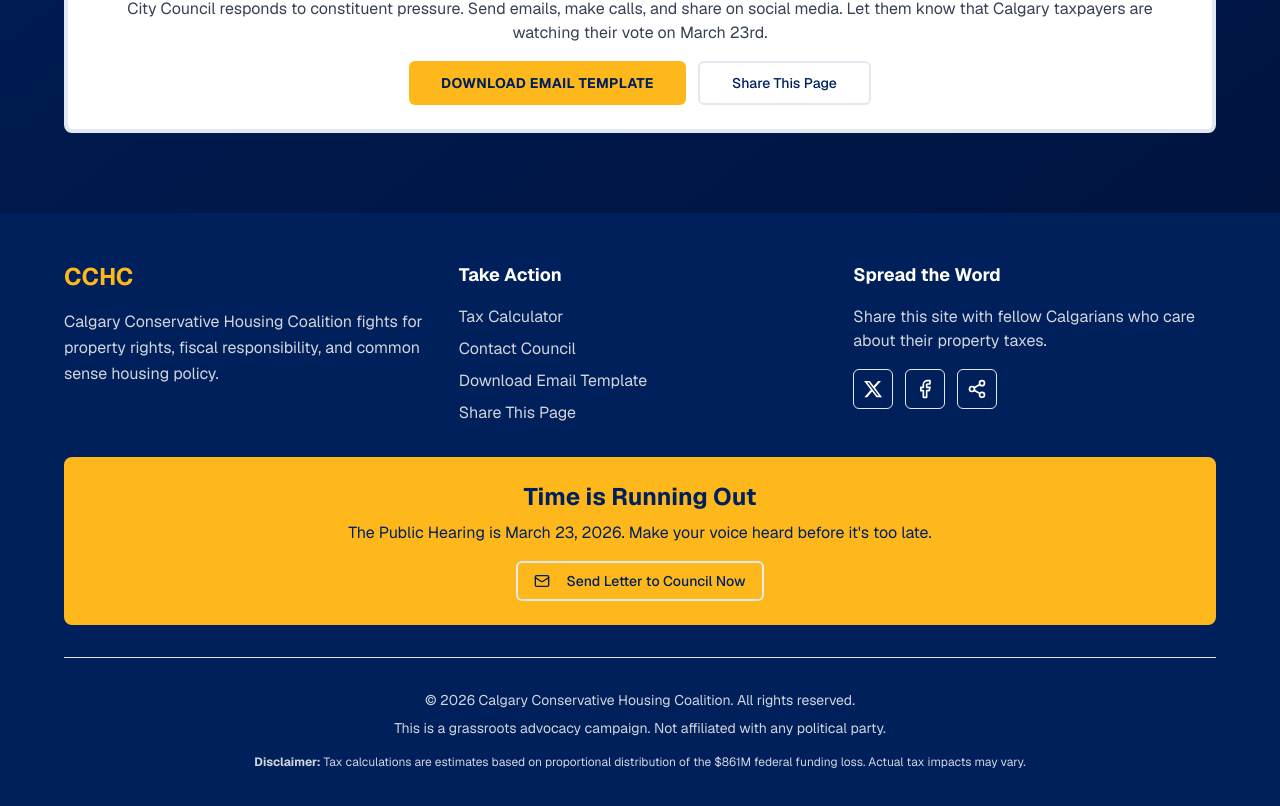
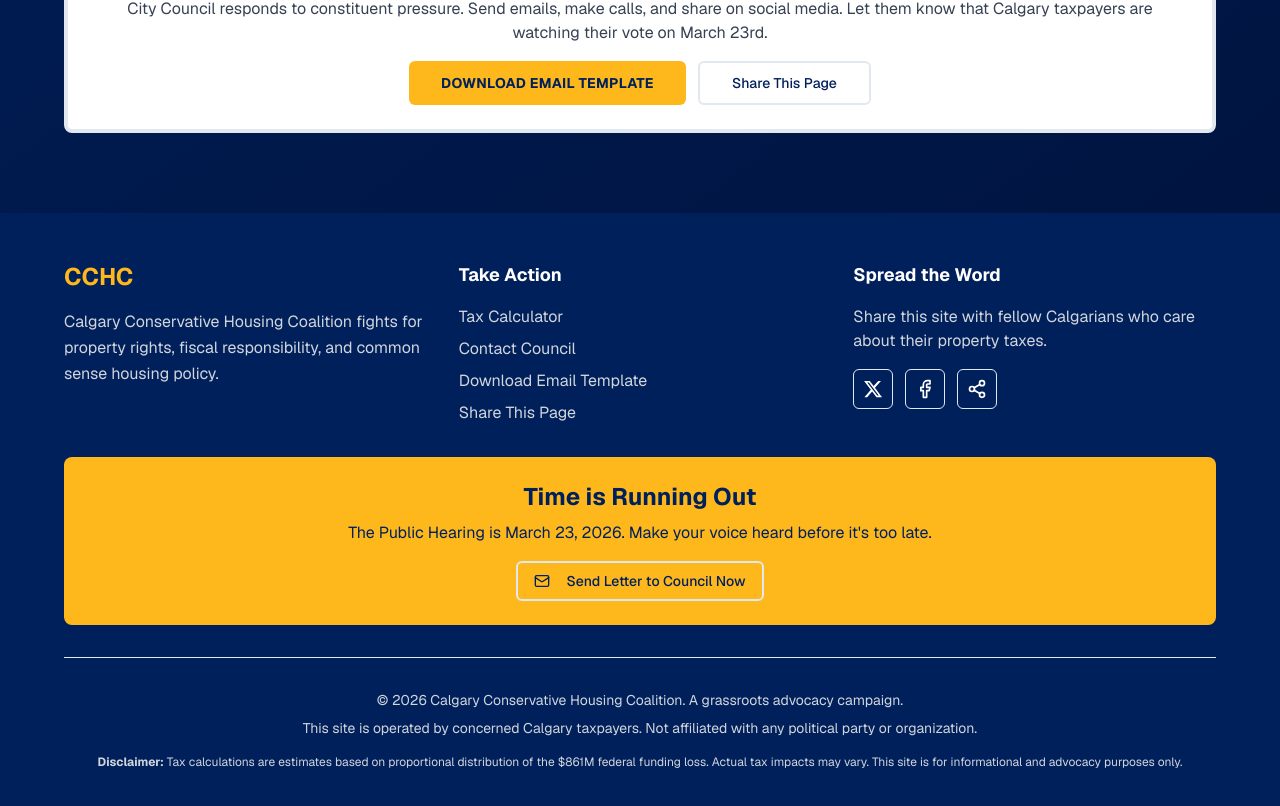
Before and after one commit to pixeltree/cchc-website, a Next.js app: page / in a window 1280 px wide. Shown: the part 4220-5026 px from the top of the page. Built offline with nearby package versions, Linux system fonts and the light colour scheme.

Commit message:
Add anonymous deployment guide and privacy enhancements

```diff
--- a/package.json
+++ b/package.json
@@ -2,6 +2,8 @@
   "name": "cchc-website",
   "version": "0.1.0",
   "private": true,
+  "author": "Anonymous",
+  "license": "UNLICENSED",
   "scripts": {
     "dev": "next dev",
     "build": "next build",
--- a/src/app/layout.tsx
+++ b/src/app/layout.tsx
@@ -15,7 +15,8 @@ const geistMono = Geist_Mono({
 export const metadata: Metadata = {
   title: "CCHC - Stop the $1 Billion Taxpayer Penalty",
   description: "Calgary Conservative Housing Coalition: Don't let City Council waste $861M in federal funding. Calculate your tax penalty and contact your councillor before March 23, 2026.",
-  keywords: "Calgary, housing, rezoning, property tax, City Council, property rights, fiscal responsibility",
+  robots: "noindex, nofollow",
+  authors: [],
 };
 
 export default function RootLayout({
--- a/src/components/footer.tsx
+++ b/src/components/footer.tsx
@@ -122,14 +122,15 @@ export function Footer() {
           {/* Bottom Bar */}
           <div className="border-t border-white/20 pt-8 text-center text-gray-300 text-sm">
             <p>
-              © {currentYear} Calgary Conservative Housing Coalition. All rights reserved.
+              © {currentYear} Calgary Conservative Housing Coalition. A grassroots advocacy campaign.
             </p>
             <p className="mt-2">
-              This is a grassroots advocacy campaign. Not affiliated with any political party.
+              This site is operated by concerned Calgary taxpayers. Not affiliated with any political party or organization.
             </p>
             <p className="mt-4 text-xs">
               <strong>Disclaimer:</strong> Tax calculations are estimates based on proportional distribution
-              of the $861M federal funding loss. Actual tax impacts may vary.
+              of the $861M federal funding loss. Actual tax impacts may vary. This site is for informational
+              and advocacy purposes only.
             </p>
           </div>
         </div>
```
Also changed, not shown: 2 other files (tests, documents, lock files or other folders).
